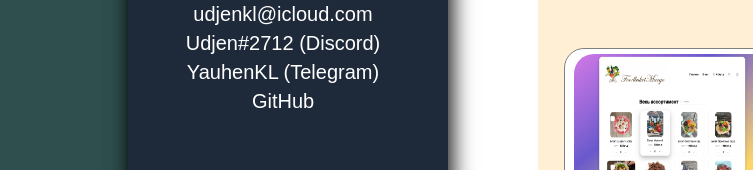
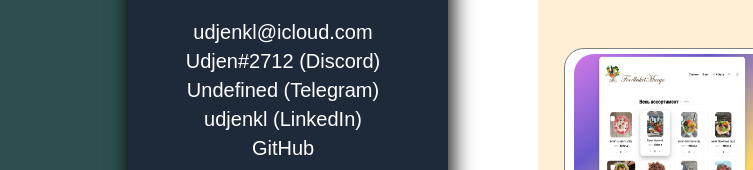
Before and after one commit to UdjenKL/CV, a plain HTML site: page index.html in a window 1280 px wide. Shown: the part 591-761 px from the top of the page, 0-753 px from the left. Drawn offline with Linux system fonts and the light colour scheme.

Commit message:
feat: edit cv

```diff
--- a/index.html
+++ b/index.html
@@ -376,6 +376,7 @@
             <img class="avatar" src="img/ava.jpg" alt="My photo">
             <div class="aside-main">
                 <div class="contacts">
+                    <br>
                     <h3 class="contacts-title">Contacts</h3><br>
                     <div>
                         <a class="contacts-url" href="mailto:udjenkl@icloud.com">udjenkl@icloud.com</a>
@@ -384,7 +385,10 @@
                         <a class="contacts-url" href="#">Udjen#2712 (Discord)</a>
                     </div>
                     <div>
-                        <a class="contacts-url" href="https://t.me/username">YauhenKL (Telegram)</a>
+                        <a class="contacts-url" href="https://t.me/Undefined">Undefined (Telegram)</a>
+                    </div>
+                    <div>
+                        <a class="contacts-url" href="https://www.linkedin.com/in/udjenkl/">udjenkl (LinkedIn)</a>
                     </div>
                     <div>
                         <a class="contacts-url" href="https://github.com/UdjenKL">GitHub</a>
```
